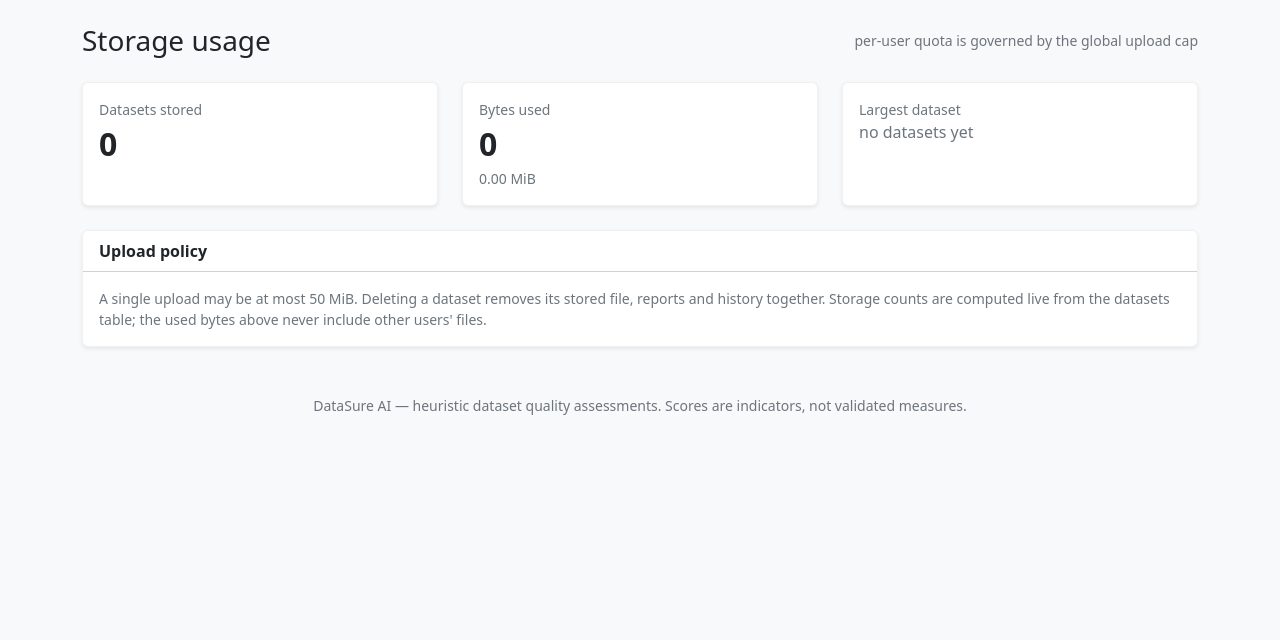
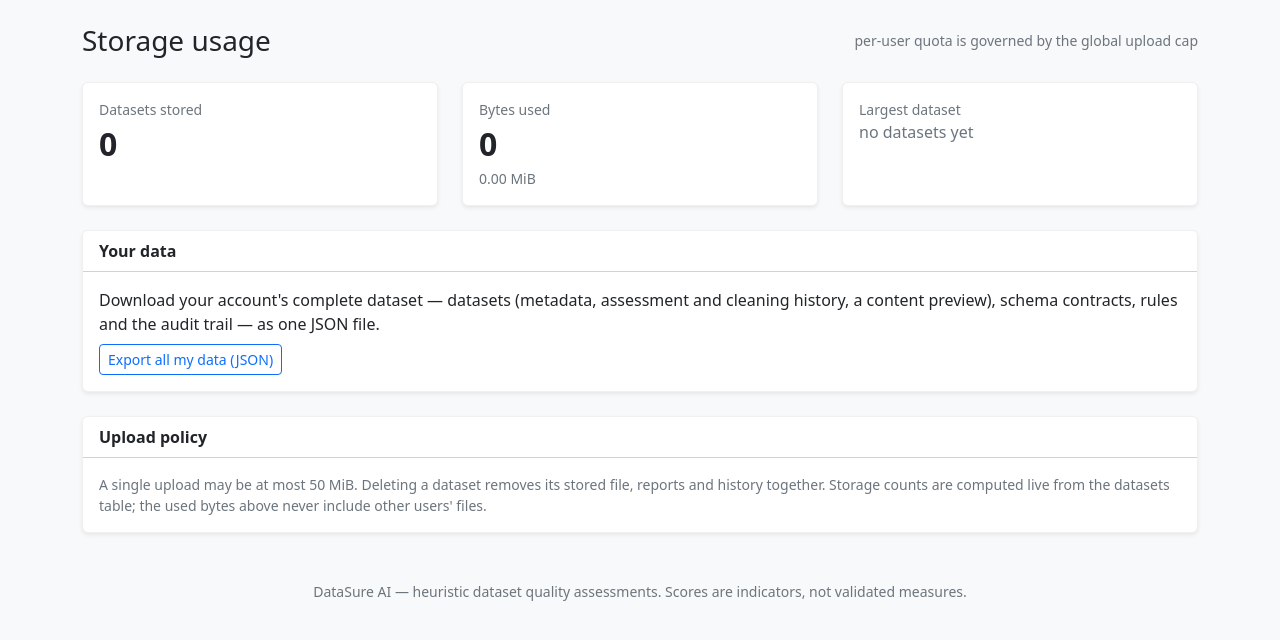
Before and after one commit to Olamieee/DataSure-AI, a Flask app: page /settings/storage in a window 1280 px wide. Shown: the part 56-696 px from the top of the page. Run offline with Flask 3, Linux system fonts and the light colour scheme; the visitor is signed in with stand-in values (Sample User, id 1); data that the repository does not hold is empty.

Commit message:
Add per-account JSON data export

```diff
--- a/datasure/settings/routes.py
+++ b/datasure/settings/routes.py
@@ -120,3 +120,116 @@ def activity():
         action=action,
         allowed_actions=sorted(ALLOWED_ACTIONS),
     )
+
+
+@bp.get("/export")
+@login_required
+def export_data():
+    """Download everything your account contains as one JSON bundle.
+
+    Datasets appear as metadata + stored values preview only (the full files
+    are downloadable separately per dataset); everything else is complete.
+    No other user's data is ever included.
+    """
+    import io
+    import json as _json
+    from datetime import datetime, timezone
+
+    from flask import Response, send_file
+
+    from ..assessment import load_dataset_dataframe
+    from ..datasets.ingest import DatasetParseError
+    from ..models import (
+        Assessment,
+        AuditEvent,
+        CleaningOperation,
+        Dataset,
+        SchemaContract,
+        ValidationRule,
+    )
+
+    datasets = (
+        Dataset.query.filter_by(user_id=current_user.id)
+        .order_by(Dataset.id.asc())
+        .all()
+    )
+    dataset_payloads = []
+    for dataset in datasets:
+        preview: dict = {}  # columns + a few rows, when the file still parses
+        try:
+            df = load_dataset_dataframe(dataset)
+            preview = {"columns": [str(c) for c in df.columns],
+                       "rows": df.head(5).astype(str).values.tolist()}
+        except DatasetParseError:
+            preview = {"error": "stored file could not be read"}
+        dataset_payloads.append({
+            "id": dataset.id,
+            "name": dataset.name,
+            "original_filename": dataset.original_filename,
+            "extension": dataset.extension,
+            "row_count": dataset.row_count,
+            "column_count": dataset.column_count,
+            "size_bytes": dataset.size_bytes,
+            "sha256": dataset.sha256,
+            "status": dataset.status,
+            "is_cleaned": dataset.is_cleaned,
+            "tags": [t for t in (dataset.tags or "").split(",") if t],
+            "created_at": dataset.created_at.isoformat(),
+            "assessments": [
+                {
+                    "id": a.id,
+                    "quality_score": a.quality_score,
+                    "created_at": a.created_at.isoformat(),
+                    "label": a.label,
+                }
+                for a in dataset.assessments.order_by(Assessment.id.asc()).all()
+            ],
+            "cleaning_operations": [
+                {"id": op.id, "operation": op.operation,
+                 "success": op.success,
+                 "created_at": op.created_at.isoformat()}
+                for op in dataset.cleaning_operations
+                .order_by(CleaningOperation.id.asc()).all()
+            ],
+            "preview": preview,
+        })
+    payload = {
+        "generator": "DataSure AI data export",
+        "generated_at": datetime.now(timezone.utc).isoformat(
+            timespec="seconds"
+        ),
+        "account": {
+            "username": current_user.username,
+            "created_at": current_user.created_at.isoformat(),
+        },
+        "datasets": dataset_payloads,
+        "contracts": [
+            {"id": c.id, "name": c.name, "description": c.description,
+             "created_at": c.created_at.isoformat(),
+             "contract_json": c.contract_json}
+            for c in SchemaContract.query.filter_by(user_id=current_user.id)
+            .order_by(SchemaContract.id.asc()).all()
+        ],
+        "rules": [
+            {"id": r.id, "name": r.name, "rule_type": r.rule_type,
+             "rule_json": r.rule_json,
+             "created_at": r.created_at.isoformat()}
+            for r in ValidationRule.query.filter_by(user_id=current_user.id)
+            .order_by(ValidationRule.id.asc()).all()
+        ],
+        "audit_events": [
+            {"id": e.id, "action": e.action,
+             "dataset_id": e.dataset_id,
+             "created_at": e.created_at.isoformat()}
+            for e in AuditEvent.query.filter_by(user_id=current_user.id)
+            .order_by(AuditEvent.id.asc()).all()
+        ],
+    }
+    body = _json.dumps(payload, ensure_ascii=False, indent=2)
+    stamp = datetime.now(timezone.utc).strftime("%Y%m%d")
+    return send_file(
+        io.BytesIO(body.encode("utf-8")),
+        as_attachment=True,
+        download_name=f"datasure_export_{current_user.username}_{stamp}.json",
+        mimetype="application/json",
+    )
--- a/templates/settings/storage.html
+++ b/templates/settings/storage.html
@@ -42,6 +42,19 @@
 </div>
 
 <div class="card shadow-sm mt-4">
+  <div class="card-header bg-white"><strong>Your data</strong></div>
+  <div class="card-body">
+    <p class="mb-2">
+      Download your account's complete dataset — datasets (metadata, assessment
+      and cleaning history, a content preview), schema contracts, rules and the
+      audit trail — as one JSON file.
+    </p>
+    <a class="btn btn-outline-primary btn-sm"
+       href="{{ url_for('settings.export_data') }}">Export all my data (JSON)</a>
+  </div>
+</div>
+
+<div class="card shadow-sm mt-4">
   <div class="card-header bg-white"><strong>Upload policy</strong></div>
   <div class="card-body small text-secondary">
     A single upload may be at most {{ upload_mb }} MiB. Deleting a dataset
```
Also changed, not shown: docs/DEPLOYMENT.md (+4 -0 lines), tests/test_data_export.py (added, +111 -0 lines).
